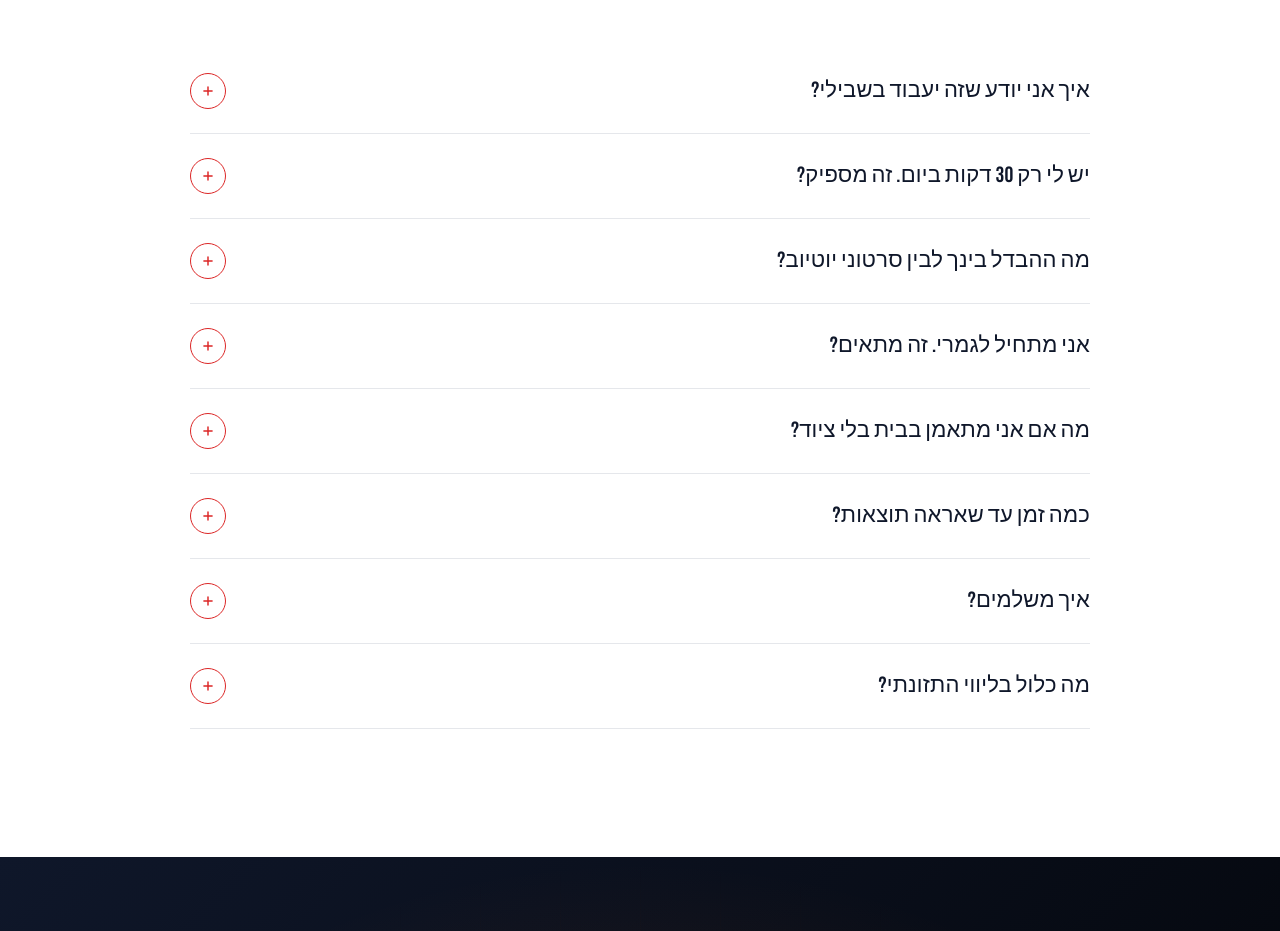
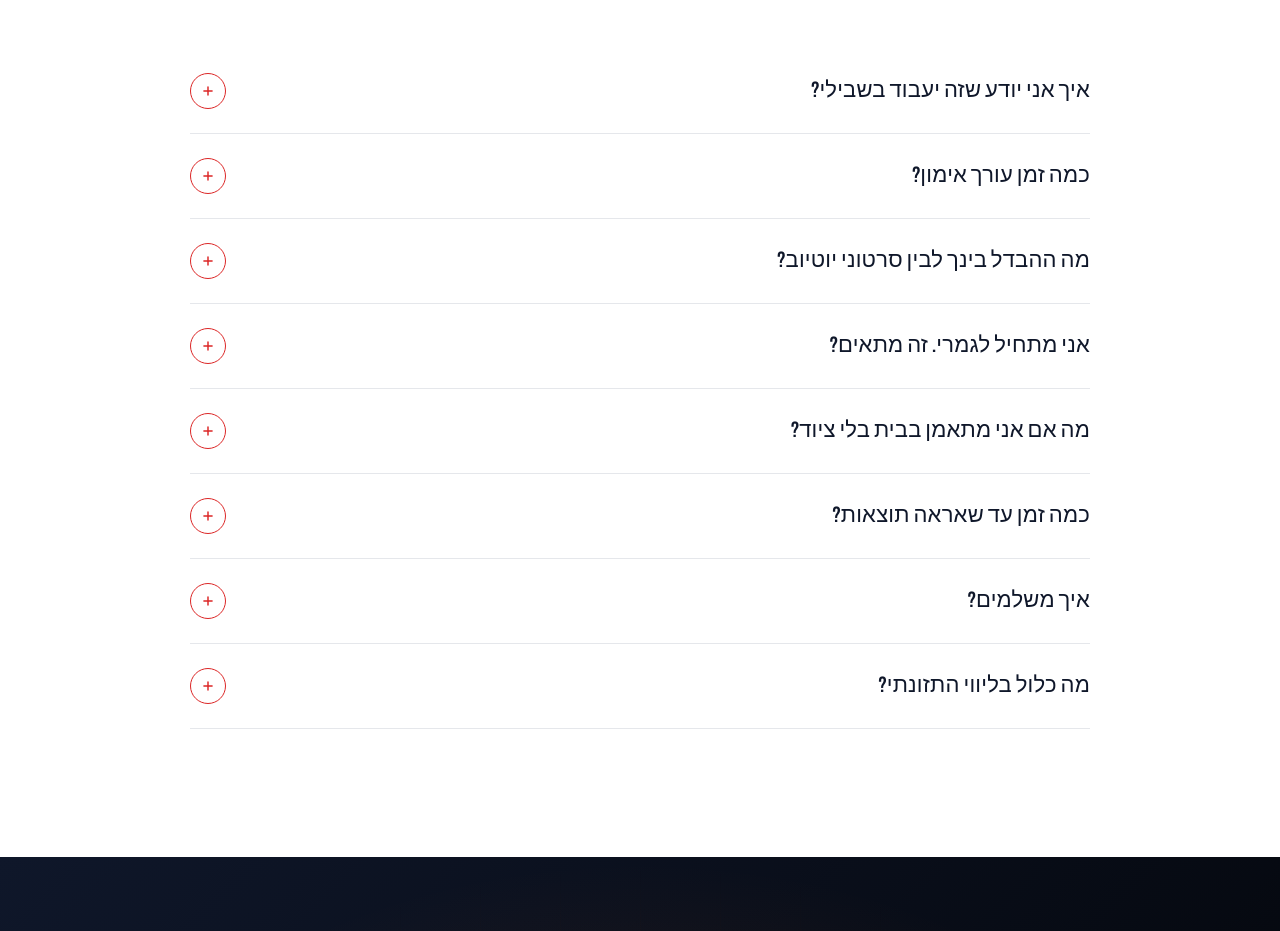
Before and after one commit to elad27/Team-Asulin-Website, a plain HTML site: page index.html in a window 1280 px wide. Shown: the part 8661-9592 px from the top of the page. Drawn offline with nearby package versions, Linux system fonts and the light colour scheme.

Commit message:
Replace 30-min FAQ with workout duration

```diff
--- a/index.html
+++ b/index.html
@@ -1823,7 +1823,7 @@ button:focus-visible,a:focus-visible,input:focus-visible{outline:2px solid var(-
     </div>
     <div class="faq-list">
       <div class="faq-item"><button type="button" class="faq-q" data-en="How do I know this will work for me?">איך אני יודע שזה יעבוד בשבילי?<span class="ic"><svg viewBox="0 0 24 24" fill="none" stroke-width="2.5" stroke-linecap="round"><path d="M12 5v14M5 12h14"/></svg></span></button><div class="faq-a"><div class="faq-a-inner" data-en="Every program is built from scratch around your body, time, and goals. We start with a free intro call where I review your details, listen to your goals, and propose a plan. If it's not the right fit — I'll tell you.">כל תוכנית נבנית מאפס סביב הגוף, הזמן והמטרות שלך. אנחנו מתחילים בשיחת היכרות חינמית שבה אני בוחן את הנתונים שלך, מאזין למטרות, ומציע תוכנית. אם זה לא מתאים - אני אגיד לך.</div></div></div>
-      <div class="faq-item"><button type="button" class="faq-q" data-en="I only have 30 minutes a day. Is that enough?">יש לי רק 30 דקות ביום. זה מספיק?<span class="ic"><svg viewBox="0 0 24 24" fill="none" stroke-width="2.5" stroke-linecap="round"><path d="M12 5v14M5 12h14"/></svg></span></button><div class="faq-a"><div class="faq-a-inner" data-en="100%. Most of my clients are busy professionals, parents, and entrepreneurs. I build 25–45 minute programs that produce better results than two-hour sessions without direction. Time ≠ results. Method = results.">לחלוטין. רוב הלקוחות שלי הם אנשי הייטק עסוקים, הורים ויזמים. בנוי אצלי תוכניות של 25-45 דקות שמייצרות תוצאות יותר טובות מאימונים של שעתיים בלי כיוון. זמן ≠ תוצאה. שיטה = תוצאה.</div></div></div>
+      <div class="faq-item"><button type="button" class="faq-q" data-en="How long does a workout take?">כמה זמן עורך אימון?<span class="ic"><svg viewBox="0 0 24 24" fill="none" stroke-width="2.5" stroke-linecap="round"><path d="M12 5v14M5 12h14"/></svg></span></button><div class="faq-a"><div class="faq-a-inner" data-en="About an hour. Calisthenics requires real focus and full-body effort — you can&#39;t shortcut it and expect real results. The good news: one hour, 3–4 times a week, is enough to get to places you didn&#39;t think were possible.">בסביבות שעה. קליסטניקס דורש ריכוז ומאמץ אמיתי עם המשקל של הגוף — אי אפשר לקצר ולצפות לתוצאות אמיתיות. החדשות הטובות: שעה, 3-4 פעמים בשבוע, מספיקה כדי להגיע למקומות שלא האמנת שאפשרי.</div></div></div>
       <div class="faq-item"><button type="button" class="faq-q" data-en="What's the difference between you and YouTube videos?">מה ההבדל בינך לבין סרטוני יוטיוב?<span class="ic"><svg viewBox="0 0 24 24" fill="none" stroke-width="2.5" stroke-linecap="round"><path d="M12 5v14M5 12h14"/></svg></span></button><div class="faq-a"><div class="faq-a-inner" data-en="YouTube videos are great — for someone else. They don't see you, don't understand your body, don't know what you ate today. With me you get execution + adaptation + explanation + coaching. That's the difference between &quot;doing exercises&quot; and &quot;getting results.&quot;">סרטוני יוטיוב הם מצוינים - לכל אחד אחר. הם לא רואים אותך, לא מבינים את הגוף שלך, לא יודעים מה אכלת היום. אצלי אתה מקבל את שלב הביצוע + ההתאמה + ההסבר + הליווי. זה ההבדל בין "לעשות תרגילים" לבין "להגיע לתוצאה".</div></div></div>
       <div class="faq-item"><button type="button" class="faq-q" data-en="I'm a complete beginner. Is this right for me?">אני מתחיל לגמרי. זה מתאים?<span class="ic"><svg viewBox="0 0 24 24" fill="none" stroke-width="2.5" stroke-linecap="round"><path d="M12 5v14M5 12h14"/></svg></span></button><div class="faq-a"><div class="faq-a-inner" data-en="This is especially important for you. Most beginners get injured or give up because of bad technique. With me you quickly learn the fundamentals, avoid mistakes, and build the right habits from day one.">דווקא בשבילך זה הכי חשוב. רוב המתחילים נפצעים או מתייאשים בגלל טכניקה לא נכונה. אצלי אתה לומד מהר את היסודות, נמנע מטעויות, ובונה הרגלים נכונים מההתחלה.</div></div></div>
       <div class="faq-item"><button type="button" class="faq-q" data-en="What if I train at home with no equipment?">מה אם אני מתאמן בבית בלי ציוד?<span class="ic"><svg viewBox="0 0 24 24" fill="none" stroke-width="2.5" stroke-linecap="round"><path d="M12 5v14M5 12h14"/></svg></span></button><div class="faq-a"><div class="faq-a-inner" data-en="Even with nothing you can get incredible results. Every program is built around whatever equipment you have: full gym, home gym, or just bodyweight and a pair of dumbbells.">גם בלי כלום אפשר להגיע לתוצאות מטורפות. כל תוכנית נבנית בהתאם לציוד הזמין לך: חדר כושר מלא, חדר כושר ביתי, או רק משקל גוף וזוג משקולות יד.</div></div></div>
```
